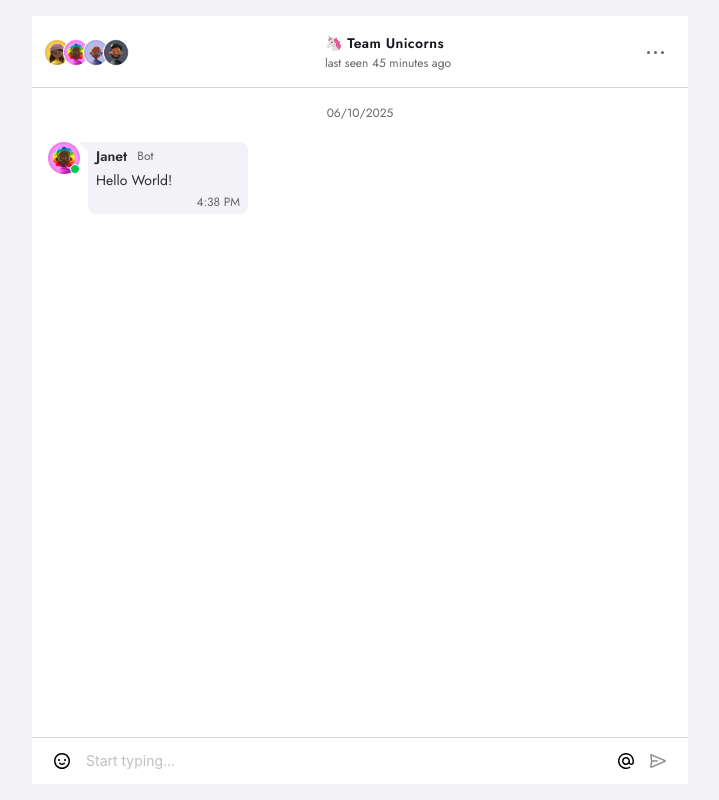
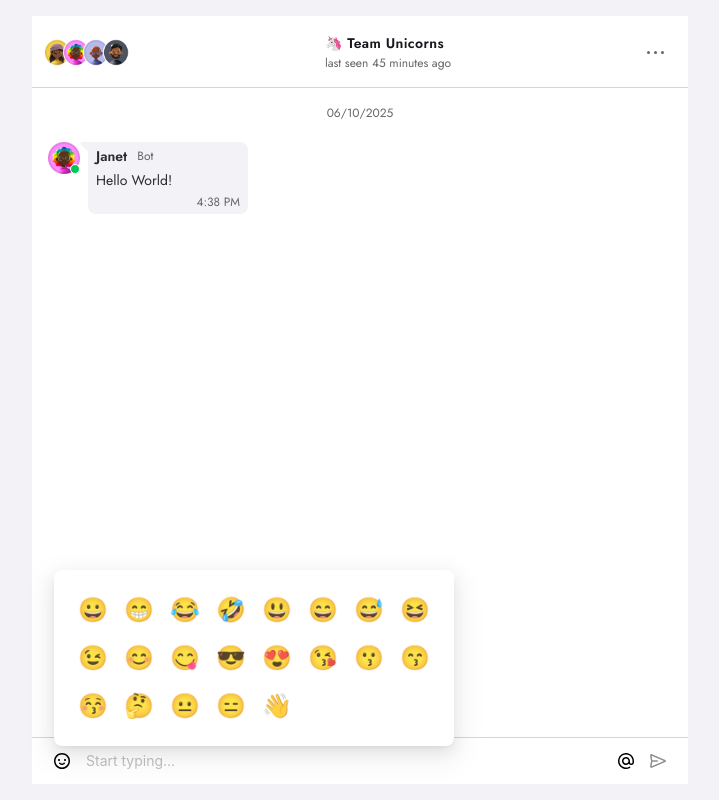
Before and after one commit to antonina220590/chatbot, a Next.js app: page / in a window 1280 px wide. Both pictures are taken after a click on the button 342 px from the left and 761 px from the top of the page. Shown: the whole page, without its empty margins (280-999 px from the left). Built offline with nearby package versions, Linux system fonts and the light colour scheme.

Commit message:
feat: add emoji select logic

```diff
--- a/app/components/chat/input/InputComponent.tsx
+++ b/app/components/chat/input/InputComponent.tsx
@@ -44,6 +44,13 @@ export default function InputComponent() {
     setInputValue('');
   };
 
+  const handleCancelEdit = () => {
+    if (editingMessageId) {
+      cancelEditMessage();
+      setInputValue('');
+    }
+  };
+
   const handleKeyDown = (event: React.KeyboardEvent) => {
     if (event.key === 'Enter' && !event.shiftKey) {
       event.preventDefault();
@@ -56,7 +63,7 @@ export default function InputComponent() {
       {editingMessageId && (
         <EditingMessage
           messageText={currentMessageToEdit}
-          onCancel={cancelEditMessage}
+          onCancel={handleCancelEdit}
         />
       )}
       <MessageInputCore
--- a/app/components/chat/input/MessageInputCore.tsx
+++ b/app/components/chat/input/MessageInputCore.tsx
@@ -1,9 +1,10 @@
-import { Input } from 'antd';
+import { Input, Popover } from 'antd';
 import AtIcon from '@/app/components/icons/AtIcon';
 import SmileIcon from '@/app/components/icons/SmileIcon';
 import SendIcon from '@/app/components/icons/SendIcon';
 import { useState } from 'react';
 import { CheckCircleOutlined } from '@ant-design/icons';
+import EmojiContent from '../modal/EmojiModal/EmojiModal';
 
 interface MessageInputCoreProps {
   showAttachButton?: boolean;
@@ -11,7 +12,6 @@ interface MessageInputCoreProps {
   onChange?: (value: string) => void;
   onSend?: () => void;
   onKeyDown?: (event: React.KeyboardEvent) => void;
-
   editMode?: boolean;
 }
 
@@ -26,13 +26,27 @@ export default function MessageInputCore({
   const [isFocused, setIsFocused] = useState(false);
 
   const handleFocus = () => setIsFocused(true);
+
   const handleBlur = () => setIsFocused(false);
+
+  const handleEmojiSelect = (emoji: string) => {
+    const currentText = value;
+    const newText = currentText + emoji;
+    onChange?.(newText);
+  };
 
   return (
     <div className="flex gap-4">
-      <button className="cursor-pointer hover:text-bg-user">
-        <SmileIcon className="h-4 w-4" />
-      </button>
+      <Popover
+        content={<EmojiContent onEmojiSelect={handleEmojiSelect} />}
+        trigger="click"
+        placement="topLeft"
+        arrow={false}
+      >
+        <button className="cursor-pointer hover:text-bg-user">
+          <SmileIcon className="h-4 w-4" />
+        </button>
+      </Popover>
       <Input
         placeholder="Start typing..."
         className="flex-1"
--- a/app/components/chat/modal/EmojiModal/EmojiModal.tsx
+++ b/app/components/chat/modal/EmojiModal/EmojiModal.tsx
@@ -1 +1,21 @@
-export default function SmileModal() {}
+import emojis from './emoji';
+
+interface EmojiContentProps {
+  onEmojiSelect: (emoji: string) => void;
+}
+
+export default function EmojiContent({ onEmojiSelect }: EmojiContentProps) {
+  return (
+    <div className="grid grid-cols-8 gap-2 p-2">
+      {emojis.map((emoji) => (
+        <button
+          key={emoji}
+          className="text-2xl hover:bg-gray-200 rounded p-1 cursor-pointer"
+          onClick={() => onEmojiSelect(emoji)}
+        >
+          {emoji}
+        </button>
+      ))}
+    </div>
+  );
+}
```
